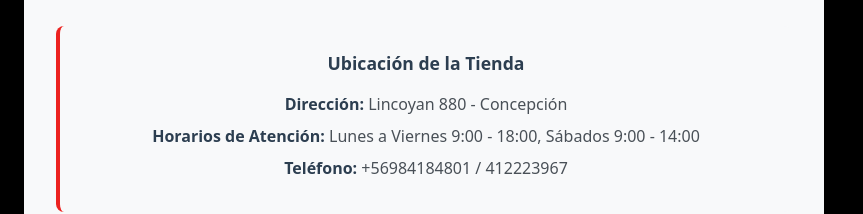
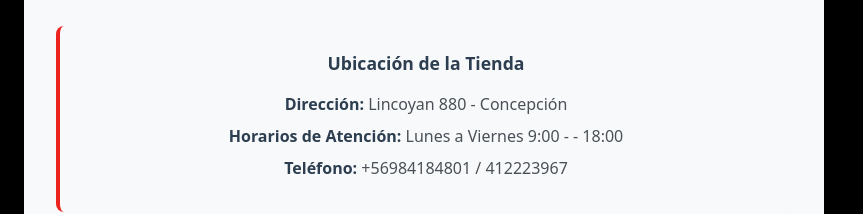
Before and after one commit to 4ndreams/GPS, a React (Vite) app in the folder Ventas/frontend/: page /checkout in a window 1280 px wide. Shown: the part 1000-1214 px from the top of the page, without its empty margins (0-863 px from the left). Built offline with nearby package versions, Linux system fonts and the light colour scheme.

Commit message:
MOD checkout

```diff
--- a/Ventas/frontend/src/pages/Checkout.tsx
+++ b/Ventas/frontend/src/pages/Checkout.tsx
@@ -167,7 +167,7 @@ const Checkout: React.FC = () => {
               <div className="store-info">
                 <h4>Ubicación de la Tienda</h4>
                 <p><strong>Dirección:</strong> Lincoyan 880 - Concepción</p>
-                <p><strong>Horarios de Atención:</strong> Lunes a Viernes 9:00 - 18:00, Sábados 9:00 - 14:00</p>
+                <p><strong>Horarios de Atención:</strong> Lunes a Viernes 9:00 -  - 18:00</p>
                 <p><strong>Teléfono:</strong> +56984184801 / 412223967</p>
               </div>
             </div>
```
